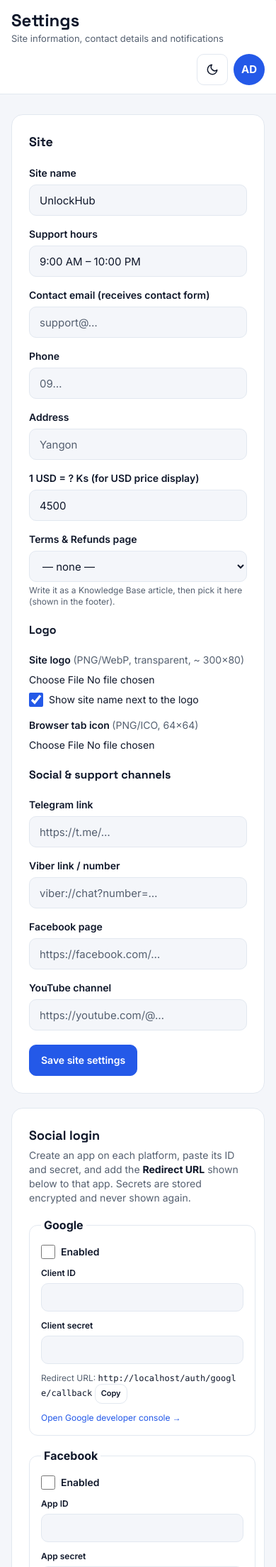
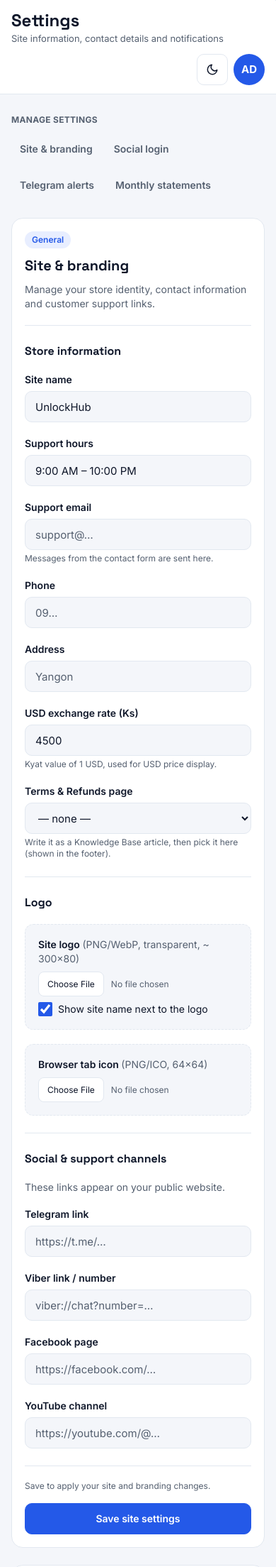
Before and after one commit to shwesiads-ctrl/UnlockHub, a Laravel app: page /admin/settings in a window 390 px wide. Shown: the part 832-3040 px from the top of the page at 71% size. Run offline with Laravel 12, Linux system fonts and the light colour scheme; the visitor is signed in with stand-in values (Sample User, id 1); data comes from the database, SQL or seed files in the repository; data that the repository does not hold is empty; style sheets or scripts are compiled from the project's sources; some libraries are stand-ins or nearby versions.

Commit message:
Organize admin settings into responsive sections with navigation

```diff
--- a/resources/css/app.css
+++ b/resources/css/app.css
@@ -86,6 +86,32 @@
   :focus-visible { outline: 2px solid var(--uh-brand); outline-offset: 2px; }
 }
 
+.settings-page { display: grid; grid-template-columns: 200px minmax(0, 1fr); gap: 24px; align-items: start; }
+.settings-nav { position: sticky; top: 20px; display: flex; flex-direction: column; gap: 6px; padding: 16px 0; }
+.settings-nav > span { padding: 0 12px 10px; }
+.settings-nav a { padding: 12px; border-radius: 10px; text-decoration: none; color: var(--uh-muted); font-size: 14px; font-weight: 600; }
+.settings-nav a:hover, .settings-nav a:focus-visible { background: var(--uh-brand-soft); color: var(--uh-brand-ink); }
+.settings-content { display: flex; flex-direction: column; gap: 24px; min-width: 0; max-width: 1120px; }
+.settings-content [id] { scroll-margin-top: 24px; }
+.settings-heading { display: flex; flex-direction: column; gap: 10px; align-items: flex-start; padding-bottom: 20px; border-bottom: 1px solid var(--uh-line); }
+.settings-section { display: flex; flex-direction: column; gap: 18px; padding: 4px 0 24px; border-bottom: 1px solid var(--uh-line); }
+.settings-fields { display: grid; grid-template-columns: repeat(2, minmax(0, 1fr)); gap: 20px; }
+.settings-fields > * { min-width: 0; }
+.settings-upload { padding: 18px; border: 1px dashed var(--uh-line); border-radius: 12px; background: var(--uh-bg); }
+.settings-upload input[type=file] { width: 100%; font-size: 12px; color: var(--uh-muted); }
+.settings-upload input[type=file]::file-selector-button { padding: 8px 12px; margin-right: 10px; border: 1px solid var(--uh-line); border-radius: 8px; background: var(--uh-surface); color: var(--uh-ink); cursor: pointer; }
+.settings-actions { display: flex; flex-wrap: wrap; align-items: center; justify-content: space-between; gap: 16px; }
+@media (max-width: 1100px) {
+  .settings-page { grid-template-columns: minmax(0, 1fr); }
+  .settings-nav { position: static; flex-direction: row; flex-wrap: wrap; padding: 0; }
+  .settings-nav > span { width: 100%; padding: 0 0 4px; }
+}
+@media (max-width: 640px) {
+  .settings-fields { grid-template-columns: minmax(0, 1fr); }
+  .settings-content > form { padding: 18px; }
+  .settings-actions .btn { width: 100%; }
+}
+
 .receipt-dialog {
   width: min(800px, calc(100vw - 24px));
   max-height: calc(100dvh - 24px);
--- a/resources/views/admin/settings/index.blade.php
+++ b/resources/views/admin/settings/index.blade.php
@@ -1,18 +1,27 @@
 @extends('layouts.admin', ['title' => 'Settings', 'subtitle' => 'Site information, contact details and notifications'])
 
 @section('content')
-<form method="POST" action="{{ route('admin.settings.general') }}" enctype="multipart/form-data" class="card p-6 flex flex-col gap-5">
+<div class="settings-page">
+<nav class="settings-nav" aria-label="Settings sections">
+    <span class="text-xs font-bold uppercase tracking-wide text-muted">Manage settings</span>
+    <a href="#site-settings">Site &amp; branding</a>
+    <a href="#social-login">Social login</a>
+    <a href="#telegram-alerts">Telegram alerts</a>
+    <a href="#monthly-statements">Monthly statements</a>
+</nav>
+<div class="settings-content">
+<form id="site-settings" method="POST" action="{{ route('admin.settings.general') }}" enctype="multipart/form-data" class="card p-6 flex flex-col gap-5">
     @csrf @method('PUT')
-    <h2 class="m-0 text-lg font-bold">Site</h2>
+    <div class="settings-heading"><span class="badge badge-info">General</span><h2 class="m-0 text-xl font-bold">Site &amp; branding</h2><p class="m-0 text-sm text-muted">Manage your store identity, contact information and customer support links.</p></div>
     @php
         $f = fn ($key) => old(str_replace('.', '_', $key), $general[$key] ?? '');
         $fields = [
             ['site.name', 'Site name', 'text', 'UnlockHub'],
             ['site.support_hours', 'Support hours', 'text', '9:00 AM – 10:00 PM'],
-            ['contact.email', 'Contact email (receives contact form)', 'email', 'support@…'],
+            ['contact.email', 'Support email', 'email', 'support@…'],
             ['contact.phone', 'Phone', 'text', '09…'],
             ['contact.address', 'Address', 'text', 'Yangon'],
-            ['currency.usd_rate', '1 USD = ? Ks (for USD price display)', 'number', '4500'],
+            ['currency.usd_rate', 'USD exchange rate (Ks)', 'number', '4500'],
         ];
         $social = [
             ['social.telegram', 'Telegram link', 'https://t.me/…'],
@@ -21,13 +30,17 @@
             ['social.youtube', 'YouTube channel', 'https://youtube.com/@…'],
         ];
     @endphp
-    <div class="grid gap-4 grid-cols-[repeat(auto-fit,minmax(240px,1fr))]">
+    <section class="settings-section">
+    <h3 class="m-0 text-base font-bold">Store information</h3>
+    <div class="settings-fields">
         @foreach ($fields as [$key, $label, $type, $ph])
             @php $name = str_replace('.', '_', $key); @endphp
             <div>
                 <label for="{{ $name }}" class="label">{{ $label }}</label>
                 <input id="{{ $name }}" name="{{ $name }}" type="{{ $type }}" @if ($type === 'number') step="0.01" min="0" @endif value="{{ $f($key) }}" placeholder="{{ $ph }}" class="input h-11">
                 <x-field-error :name="$name" />
+                @if ($key === 'contact.email') <p class="m-0 mt-1 text-xs text-muted">Messages from the contact form are sent here.</p> @endif
+                @if ($key === 'currency.usd_rate') <p class="m-0 mt-1 text-xs text-muted">Kyat value of 1 USD, used for USD price display.</p> @endif
             </div>
         @endforeach
         <div>
@@ -39,9 +52,11 @@
             <p class="m-0 mt-1 text-xs text-muted">Write it as a Knowledge Base article, then pick it here (shown in the footer).</p>
         </div>
     </div>
+    </section>
+    <section class="settings-section">
     <h3 class="m-0 text-base font-bold">Logo</h3>
-    <div class="grid gap-4 grid-cols-[repeat(auto-fit,minmax(240px,1fr))] items-start">
-        <div class="flex flex-col gap-2">
+    <div class="settings-fields items-start">
+        <div class="settings-upload flex flex-col gap-2">
             <label for="logo" class="label mb-0">Site logo <span class="font-normal text-muted">(PNG/WebP, transparent, ~ 300×80)</span></label>
             @if ($logo = setting('site.logo'))
                 <div class="p-3 rounded-xl bg-surface-2 flex items-center gap-3"><img src="{{ Storage::disk('public')->url($logo) }}" alt="Current logo" class="h-10 w-auto max-w-[200px] object-contain"><label class="flex items-center gap-2 text-xs text-muted ml-auto"><input type="checkbox" name="remove_logo" value="1">Remove</label></div>
@@ -50,7 +65,7 @@
             <x-field-error name="logo" />
             <label class="flex items-center gap-2 text-sm"><input type="checkbox" name="logo_show_name" value="1" class="w-5 h-5 accent-[var(--uh-brand)]" @checked(setting('site.logo_show_name', '1') === '1')>Show site name next to the logo</label>
         </div>
-        <div class="flex flex-col gap-2">
+        <div class="settings-upload flex flex-col gap-2">
             <label for="favicon" class="label mb-0">Browser tab icon <span class="font-normal text-muted">(PNG/ICO, 64×64)</span></label>
             @if ($fav = setting('site.favicon'))
                 <div class="p-3 rounded-xl bg-surface-2 flex items-center gap-3"><img src="{{ Storage::disk('public')->url($fav) }}" alt="Current icon" class="w-8 h-8 object-contain"><label class="flex items-center gap-2 text-xs text-muted ml-auto"><input type="checkbox" name="remove_favicon" value="1">Remove</label></div>
@@ -59,9 +74,11 @@
             <x-field-error name="favicon" />
         </div>
     </div>
-
+    </section>
+    <section class="settings-section">
     <h3 class="m-0 text-base font-bold">Social &amp; support channels</h3>
-    <div class="grid gap-4 grid-cols-[repeat(auto-fit,minmax(240px,1fr))]">
+    <p class="m-0 text-sm text-muted">These links appear on your public website.</p>
+    <div class="settings-fields">
         @foreach ($social as [$key, $label, $ph])
             @php $name = str_replace('.', '_', $key); @endphp
             <div>
@@ -71,19 +88,20 @@
             </div>
         @endforeach
     </div>
-    <button class="btn btn-primary self-start">Save site settings</button>
+    </section>
+    <div class="settings-actions"><span class="text-xs text-muted">Save to apply your site and branding changes.</span><button class="btn btn-primary">Save site settings</button></div>
 </form>
 
-<form method="POST" action="{{ route('admin.settings.social') }}" class="card p-6 flex flex-col gap-4" autocomplete="off">
+<form id="social-login" method="POST" action="{{ route('admin.settings.social') }}" class="card p-6 flex flex-col gap-4" autocomplete="off">
     @csrf @method('PUT')
     <div class="flex flex-col gap-1">
         <h2 class="m-0 text-lg font-bold">Social login</h2>
         <p class="m-0 text-sm text-muted">Create an app on each platform, paste its ID and secret, and add the <strong class="text-ink">Redirect URL</strong> shown below to that app. Secrets are stored encrypted and never shown again.</p>
     </div>
-    <div class="grid gap-4 grid-cols-[repeat(auto-fit,minmax(320px,1fr))]">
+    <div class="settings-fields">
         @foreach ($socialProviders as $key => $p)
             @php $on = setting("social_login.{$key}.enabled") === '1'; $hasSecret = filled(setting("social_login.{$key}.client_secret")); @endphp
-            <fieldset class="m-0 rounded-xl border border-line p-4 flex flex-col gap-3">
+            <fieldset class="m-0 min-w-0 rounded-xl border border-line p-4 flex flex-col gap-3">
                 <legend class="px-1 font-bold">{{ $p['label'] }}</legend>
                 <label class="flex items-center gap-2 text-sm font-semibold"><input type="checkbox" name="{{ $key }}_enabled" value="1" class="w-5 h-5 accent-[var(--uh-brand)]" @checked($on)>Enabled</label>
                 @if ($key === 'telegram')
@@ -103,7 +121,7 @@
 </form>
 
 <div class="flex flex-wrap gap-5 items-start">
-    <form method="POST" action="{{ route('admin.settings.telegram') }}" class="flex-[999_1_520px] min-w-0 card p-6 flex flex-col gap-4" autocomplete="off">
+    <form id="telegram-alerts" method="POST" action="{{ route('admin.settings.telegram') }}" class="flex-[999_1_520px] min-w-0 card p-6 flex flex-col gap-4" autocomplete="off">
         @csrf @method('PUT')
         <div class="flex justify-between items-center gap-3">
             <h2 class="m-0 text-lg font-bold">Telegram admin alerts</h2>
@@ -163,7 +181,7 @@
                 <li>Paste both here, Save, then <strong class="text-ink">Send test message</strong>.</li>
             </ol>
         </section>
-        <form method="POST" action="{{ route('admin.settings.statements') }}" class="card p-5 flex flex-col gap-3 text-sm">
+        <form id="monthly-statements" method="POST" action="{{ route('admin.settings.statements') }}" class="card p-5 flex flex-col gap-3 text-sm">
             @csrf @method('PUT')
             <h2 class="m-0 text-lg font-bold">Monthly statements</h2>
             <label class="flex items-start gap-2.5">
@@ -181,4 +199,6 @@
         </section>
     </aside>
 </div>
+</div>
+</div>
 @endsection
```
